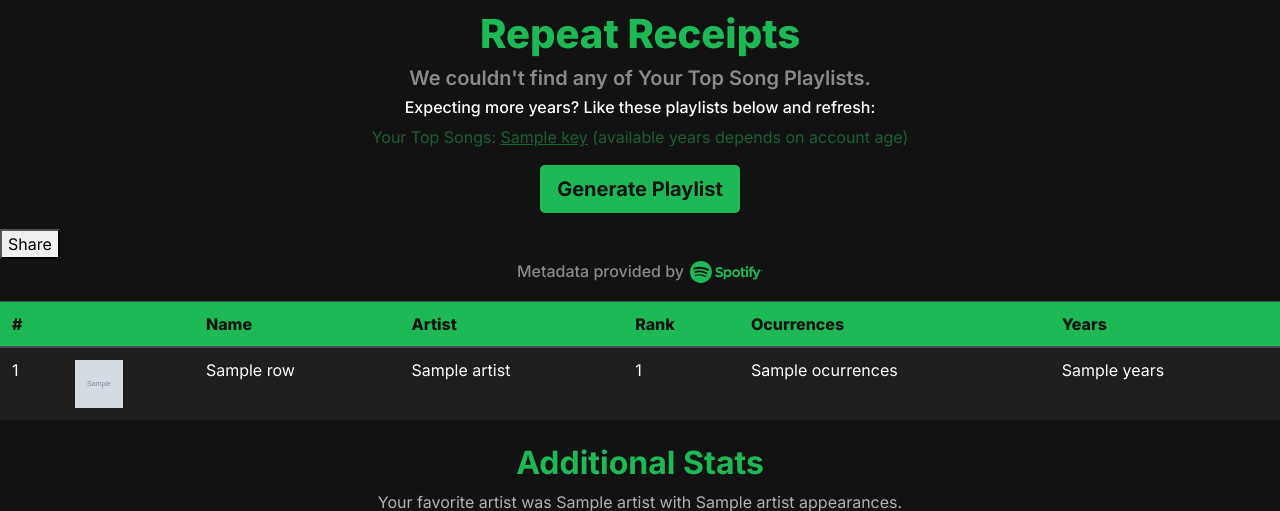
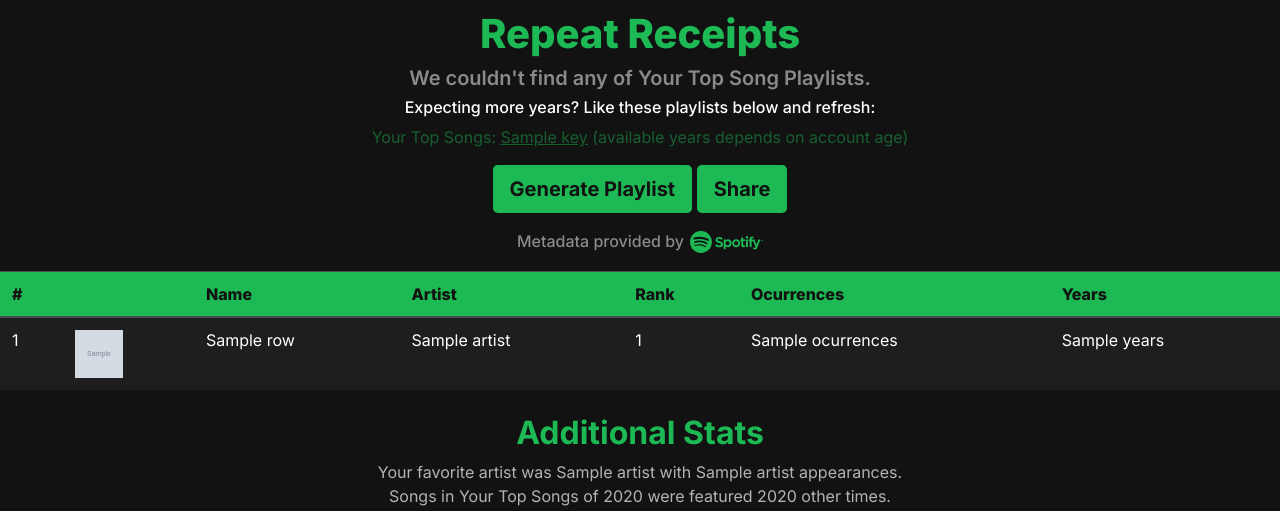
Before and after one commit to bbrown430/repeatreceipts, a Flask app: template templates/index.html in a window 1280 px wide. Shown: the top 511 px of the page. Run offline with Flask 2, Linux system fonts and the light colour scheme; the template is opened without the code that fills it: most values are stand-ins (such as "Sample title", 1, 10 or a date in 2020); grey boxes marked "Sample" are stand-in pictures; parts of the project's set-up code (start-up, migrations or seed data) failed here and were passed over; some libraries are stand-ins or nearby versions.

Commit message:
button styling

```diff
--- a/static/css/style.css
+++ b/static/css/style.css
@@ -72,10 +72,12 @@ a:hover{
   color: #B3B3B3;
 }
 
+.buttondiv{
+  text-align: center;
+}
+
 .login{
   background-color: #1Db954;
-  display: block;
-  margin: auto;
   color:#121212;
   font-weight: bold;
   transition: background-color 0.5s;
--- a/templates/index.html
+++ b/templates/index.html
@@ -29,6 +29,7 @@
     </div>
 
     {% if rows is not none %}
+    <div class="buttondiv">
         <button type="button" class="btn btn-lg mt-0 mb-3 login" onclick="buttonClicked()">Generate Playlist</button>
         <script>
             let listGenerated = false;
@@ -58,12 +59,9 @@
                     })
                 }
             }
-
-
-
         </script>
 
-    <button id="share-button">Share</button>
+        <button id="share-button" class="btn btn-lg mt-0 mb-3 login">Share</button>
         <script>
         // Get reference to the share button
         const shareButton = document.getElementById("share-button");
@@ -82,6 +80,8 @@
             });
         });
         </script>
+    </div>
+
 
     <p class="text-center disclaimer">Metadata provided by <img src="/static//spotifylogo.svg" alt="Spotify Logo" class="splogo"></p>
         <table class="table table-dark table-striped" style="background-color: #121212">
```
Lines whose indentation alone changed are shown as unchanged.
